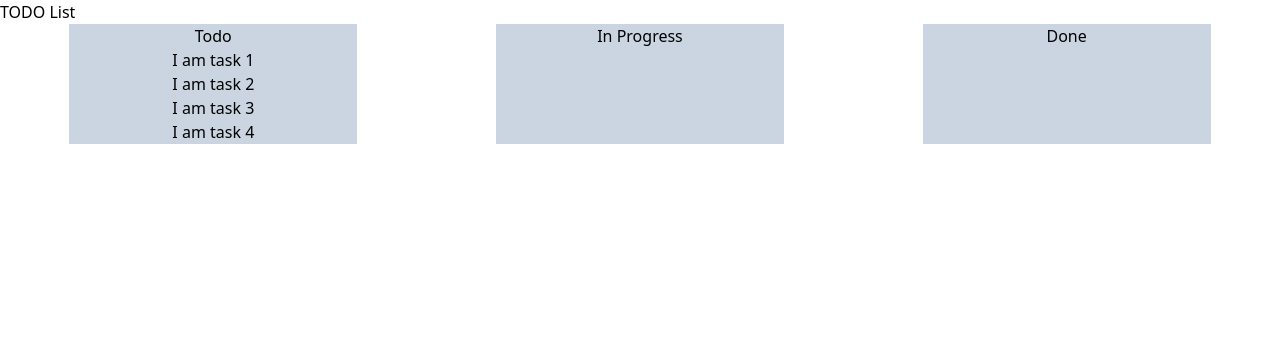
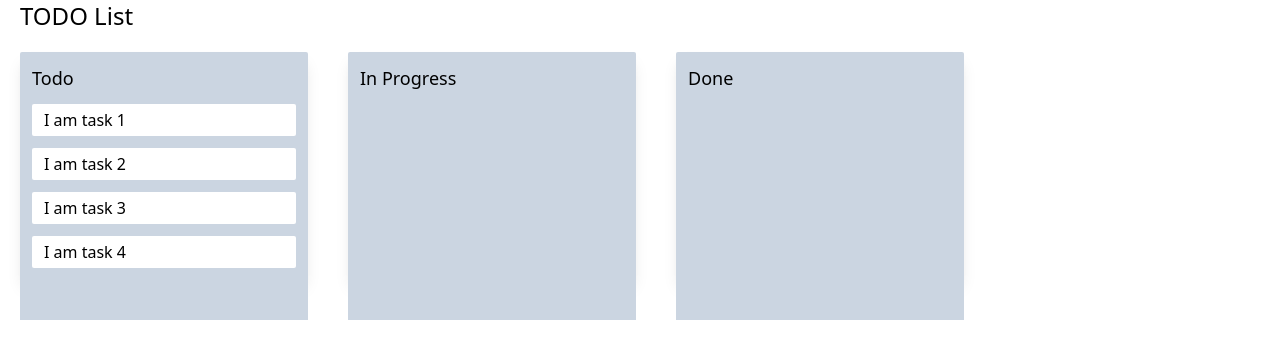
Before and after one commit to alejandropovedabisquert/todo-list-v2, a React (Create React App) app: page / in a window 1280 px wide. Shown: the top 358 px of the page. Built offline with nearby package versions, Linux system fonts and the light colour scheme; the HTML template or start-up script is replaced by a standard one.

Commit message:
pruebas de estilos con dragging

```diff
--- a/src/App.js
+++ b/src/App.js
@@ -42,7 +42,7 @@ function App() {
     const start = data.tables[source.droppableId]
     const end = data.tables[destination.droppableId]
 
-    if (type == "table") {
+    if (type === "table") {
       console.log(destination, source, draggableId)
       const newOrder = [...data.tableOrder]
       newOrder.splice(source.index, 1)
@@ -82,17 +82,39 @@ function App() {
     startTaskIds.splice(source.index, 1)
     endTaskIds.splice(destination.index, 0, draggableId)
 
+    const newStartTable = {
+      ...start,
+      taskIds: startTaskIds
+    }
+
+    const endTaskTable = {
+      ...end,
+      taskIds: endTaskIds
+    }
+
+    setData({
+      ...data,
+      tables: {
+        ...data.tables,
+        [start.id]: newStartTable,
+        [end.id]: endTaskTable
+      }
+    })
+
 
   }
 
   return (
     <div className="App">
-      <h1>TODO List</h1>
+      <h1 className='ml-5 text-2xl'>TODO List</h1>
       <DragDropContext onDragEnd={handleDragEnd}>
         <Droppable droppableId='all-tables' direction='horizontal' type='table'>
-          {(provided, snapshot)=>(
+          {(provided, snapshot)=>{
+            // console.log(snapshot, "App");
+            return(
               <div
-              className='flex justify-around'
+                className='flex'
+                style={{backgroundColor: snapshot.isDraggingOver ? 'blue' : 'inherit'}}
                 {...provided.droppableProps}
                 ref={provided.innerRef}
               >
@@ -111,7 +133,8 @@ function App() {
                 })}
                 {provided.placeholder}
               </div>
-          )}
+            )
+          }}
         </Droppable>
       </DragDropContext>
     </div>
--- a/src/components/Table.js
+++ b/src/components/Table.js
@@ -5,29 +5,42 @@ import Task from "./Task"
 const Table = ({tasks, table, index}) =>{
     return(
         <Draggable index={index} draggableId={table.id} type='table'>
-            {provided => (
+            {(provided, snapshot) => {
+
+                return(
                     <div
-                className='bg-slate-300 w-72 text-center'
+                        className='bg-slate-300 w-72 m-5 rounded-sm shadow-lg'
                         ref={provided.innerRef}
                         {...provided.draggableProps}
                         {...provided.dragHandleProps}
                     >
-                <h2>{table.title}</h2>
+                        <h2 className="px-3 pt-3 text-lg font-medium">{table.title}</h2>
                         <Droppable droppableId={table.id} type="task">
-                    {(provided, snapshot) => (
+                            {(provided, snapshot) => {
+                                const style = {
+                                    backgroundColor: snapshot.isDraggingOver ? 'red' : 'inherit',
+                                }
+                                // console.log(snapshot, "Table")
+                                return(
                                     <div
                                         ref={provided.innerRef}
                                         {...provided.droppableProps}
+                                        style={style}
+                                        className="px-3 pt-3 min-h-full"
                                     >
                                         {tasks.map((task, index) =>(
                                             <Task key={task.id} task={task} index={index}/>
                                         ))}
                                         {provided.placeholder}
                                     </div>
-                    )}
+                                )
+
+                            }}
                         </Droppable>
                     </div>
-            )}
+                )
+
+            }}
         </Draggable>
     )
 }
--- a/src/components/Task.js
+++ b/src/components/Task.js
@@ -5,15 +5,25 @@ const Task = ({task, index}) =>{
 
     return(
         <Draggable draggableId={task.id} index={index} type="task">
-            {(provided, snapshot) =>(
+            {(provided, snapshot) =>{
+                console.log(snapshot, "task")
+                const style = {
+                    ...provided.draggableProps.style,
+                    background: snapshot.isDragging ? 'bg-orange-600' : 'bg-white',
+                }
+                return(
                     <div
                         ref={provided.innerRef}
                         {...provided.dragHandleProps}
                         {...provided.draggableProps}
+                        // style={style}
+                        className={`p-1 pl-3 rounded-sm mb-3 ${style.background}`}
                     >
                         {task.content}
                     </div>
-            )}
+                )
+
+            }}
         </Draggable>
     )
 }
```
Lines whose indentation alone changed are shown as unchanged.
